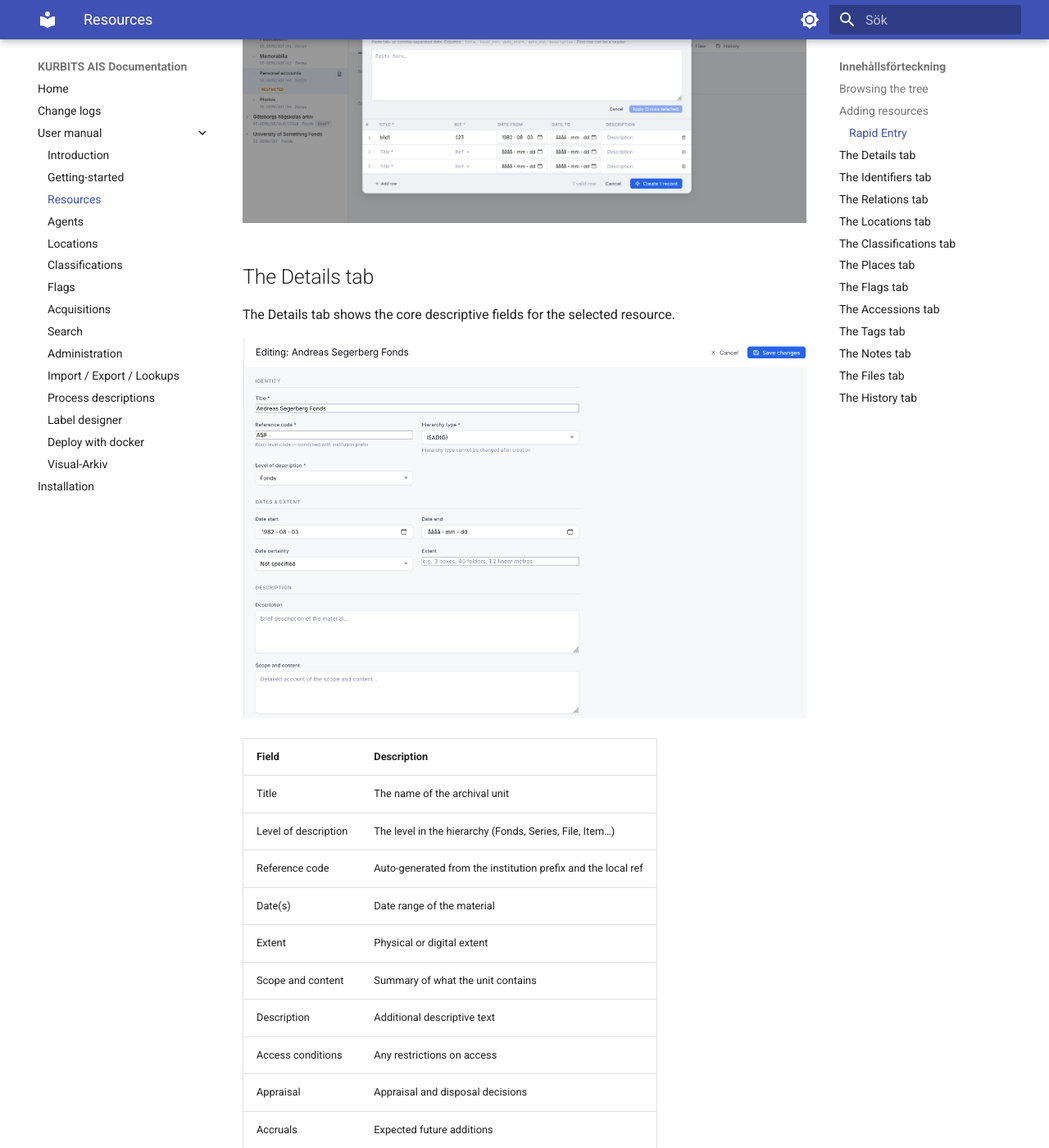
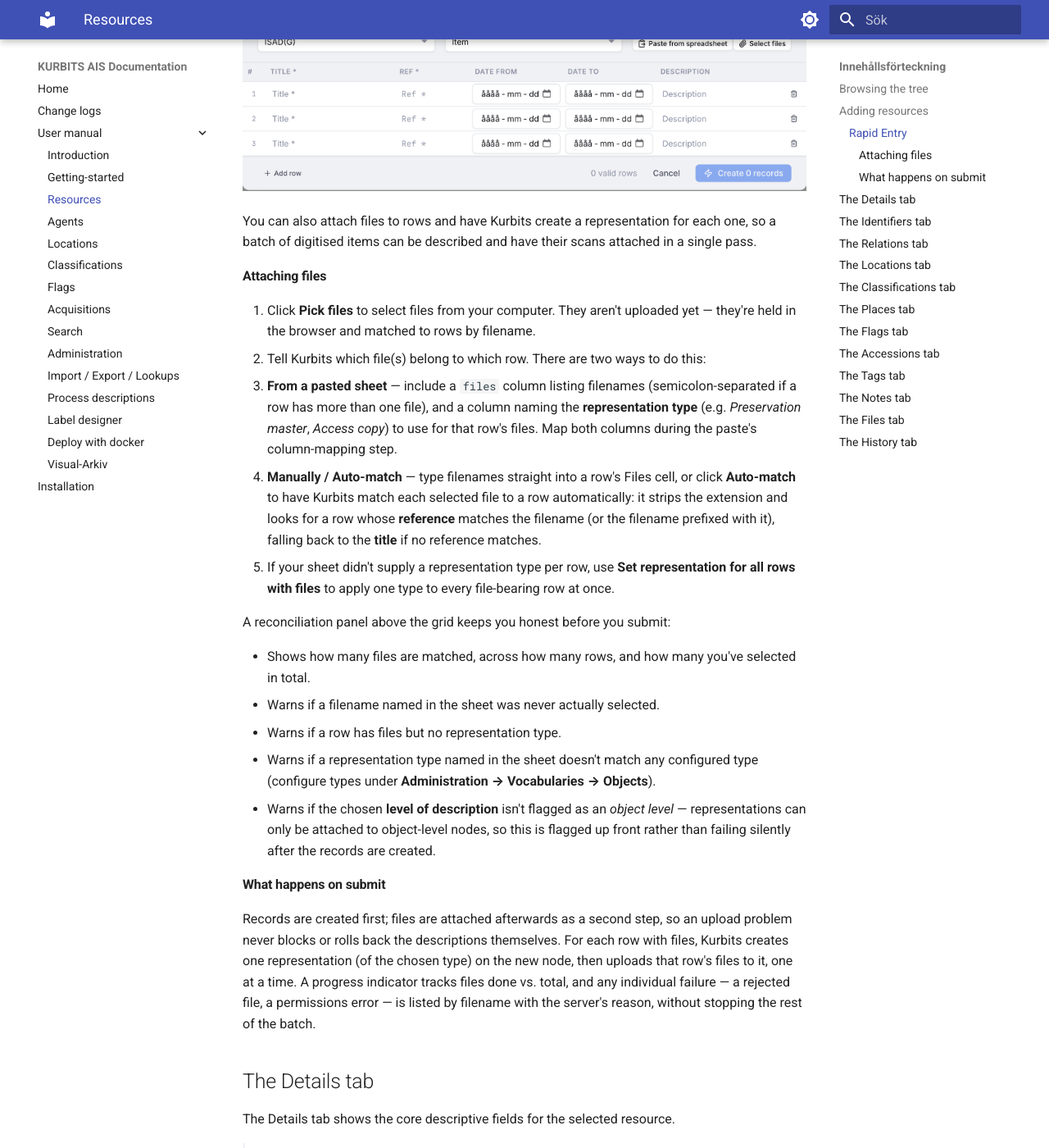
Before and after one commit to kurbits-digital-preservation/kurbits-ais, an MkDocs documentation site: the page built from docs/user/02-resources.md, in a window 1280 px wide and 1400 px high, scrolled down 1493 px. Shown: the whole window at 82% size. Built offline with MkDocs 1.6.1 and Material for MkDocs 9.7.7, drawn with Linux system fonts in a browser that asks for light colours.

Commit message:
Update rapid entry docs

```diff
--- a/docs/user/02-resources.md
+++ b/docs/user/02-resources.md
@@ -23,6 +23,28 @@
 Kurbits offers a rapid entry functionality. Useful for mass registration of items or boxes. It's also possible to copy and paste directly from a spreadsheet and then populate columns.
 
 ![02_rapid_entry.png](assets/02_rapid_entry.png)
+
+You can also attach files to rows and have Kurbits create a representation for each one, so a batch of digitised items can be described and have their scans attached in a single pass.
+
+#### Attaching files
+
+1. Click **Pick files** to select files from your computer. They aren't uploaded yet — they're held in the browser and matched to rows by filename.
+2. Tell Kurbits which file(s) belong to which row. There are two ways to do this:
+   - **From a pasted sheet** — include a `files` column listing filenames (semicolon-separated if a row has more than one file), and a column naming the **representation type** (e.g. *Preservation master*, *Access copy*) to use for that row's files. Map both columns during the paste's column-mapping step.
+   - **Manually / Auto-match** — type filenames straight into a row's Files cell, or click **Auto-match** to have Kurbits match each selected file to a row automatically: it strips the extension and looks for a row whose **reference** matches the filename (or the filename prefixed with it), falling back to the **title** if no reference matches.
+3. If your sheet didn't supply a representation type per row, use **Set representation for all rows with files** to apply one type to every file-bearing row at once.
+
+A reconciliation panel above the grid keeps you honest before you submit:
+
+- Shows how many files are matched, across how many rows, and how many you've selected in total.
+- Warns if a filename named in the sheet was never actually selected.
+- Warns if a row has files but no representation type.
+- Warns if a representation type named in the sheet doesn't match any configured type (configure types under **Administration → Vocabularies → Objects**).
+- Warns if the chosen **level of description** isn't flagged as an *object level* — representations can only be attached to object-level nodes, so this is flagged up front rather than failing silently after the records are created.
+
+#### What happens on submit
+
+Records are created first; files are attached afterwards as a second step, so an upload problem never blocks or rolls back the descriptions themselves. For each row with files, Kurbits creates one representation (of the chosen type) on the new node, then uploads that row's files to it, one at a time. A progress indicator tracks files done vs. total, and any individual failure — a rejected file, a permissions error — is listed by filename with the server's reason, without stopping the rest of the batch.
 
 ## The Details tab
 
```
Also changed, not shown: docs/user/assets/02_rapid_entry.png.
